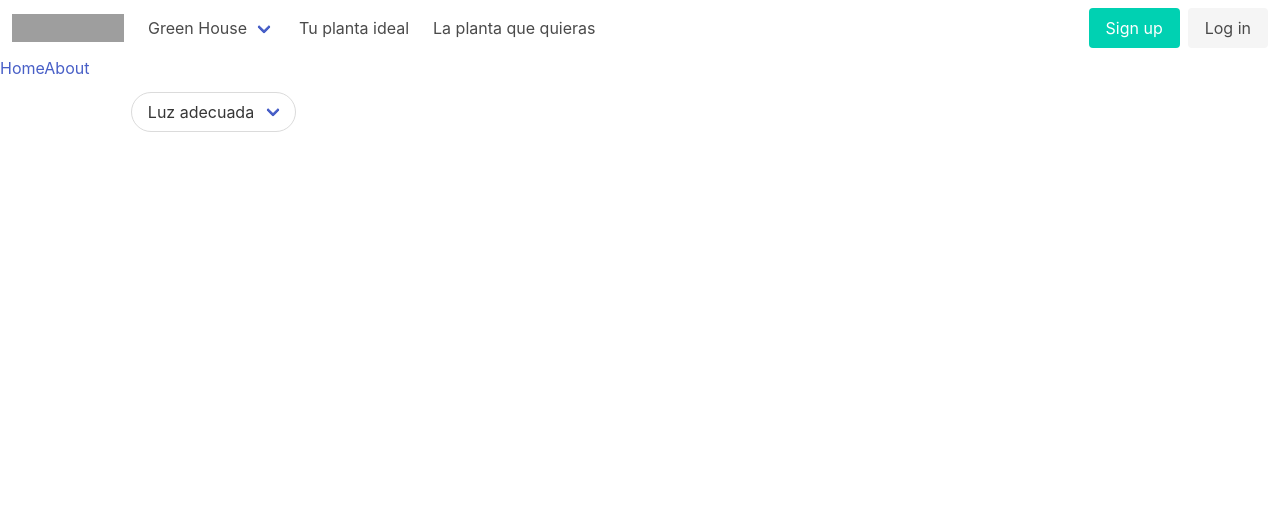
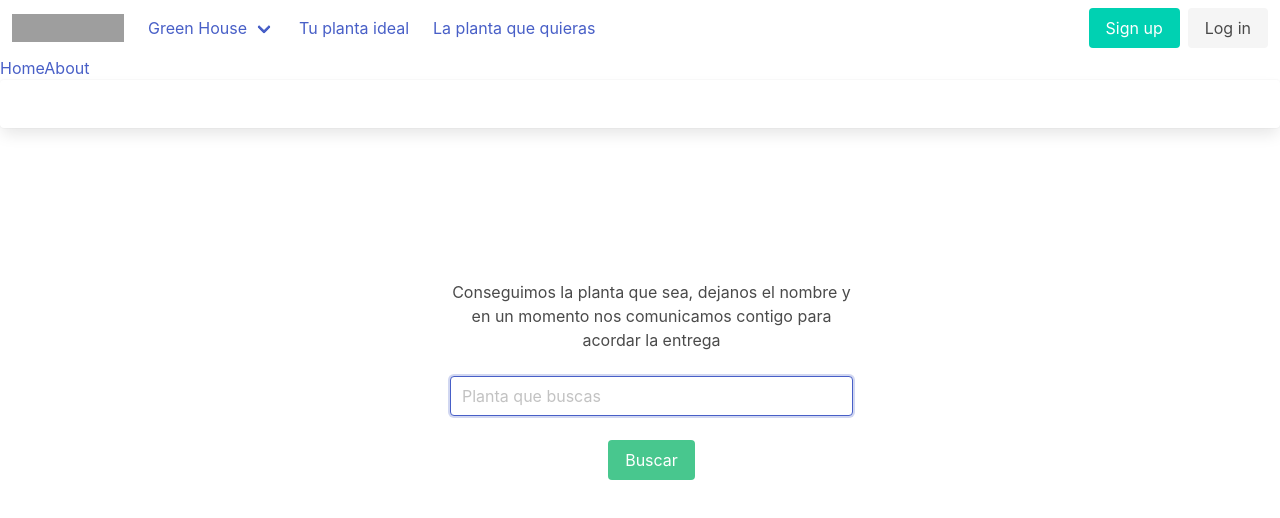
Before and after one commit to servo98/plantasApp, a Vue app: page /plantaquequieras in a window 1280 px wide. Shown: the top 518 px of the page. Built offline with nearby package versions, Linux system fonts and the light colour scheme; no server answers; grey boxes are pictures that could not be loaded.

Commit message:
Cambios Yael

```diff
--- a/package.json
+++ b/package.json
@@ -8,8 +8,10 @@
   },
   "dependencies": {
     "axios": "^0.19.1",
+    "bootstrap": "^4.4.1",
+    "bootstrap-vue": "^2.4.0",
     "core-js": "^3.4.4",
-    "vue": "^2.6.10",
+    "vue": "^2.6.11",
     "vue-router": "^3.1.3"
   },
   "devDependencies": {
@@ -17,7 +19,7 @@
     "@vue/cli-plugin-router": "^4.1.0",
     "@vue/cli-service": "^4.1.0",
     "bulma": "^0.8.0",
-    "node-sass": "^4.12.0",
+    "node-sass": "^4.13.1",
     "sass-loader": "^8.0.0",
     "vue-template-compiler": "^2.6.10"
   }
--- /dev/null
+++ b/src/assets/styles/styles.css
@@ -0,0 +1,3 @@
+.hero {
+    background-image: url('IMG.JPG')
+}
--- a/src/components/Greenhouse.vue
+++ b/src/components/Greenhouse.vue
@@ -97,6 +97,10 @@ export default {
       });
     }
   },
+    idealPlant(plantId){
+      this.getAxios('/plants/plantsbyuser/' )
+    },
+
   mixins: [http]
 };
 </script>
--- a/src/components/Nav.vue
+++ b/src/components/Nav.vue
@@ -22,15 +22,15 @@
       <div class="navbar-start">
 
       <div class="navbar-item has-dropdown is-hoverable">
-        <a class=" navbar-link">Green House</a>
+        <a class=" navbar-link"> <router-link to='/greenhouse'>Green House</router-link></a>
         <div class="navbar-dropdown">
             <a class="navbar-item">Plants</a>
             <a class="navbar-item">Tools</a>
         </div>
       </div>
 
-         <a class="navbar-item">Tu planta ideal</a>
-        <a class="navbar-item">La planta que quieras</a>
+         <a class="navbar-item"><router-link to='/plantaideal'>Tu planta ideal</router-link></a>
+        <a class="navbar-item"><router-link to='/plantaquequieras'>La planta que quieras</router-link></a>
 
 
       </div>
--- a/src/components/Plantaideal.vue
+++ b/src/components/Plantaideal.vue
@@ -1,33 +1,18 @@
+
 <template >
-  <section class="hero">
- <div class="hero-body">
- <div :style="{'background-image': 'url(./images/IMG.JPG)'}">
-                    <div class='media-right'>
 
-            <div class='media-right'>
-            <div class='media-right'>
-            <div class='media-right'>
-            <div class='media-right'>
-            <div class='media-right'>
-            <div class='media-right'>
-            <div class='media-right'>
-                <div class='media-right'>
-
-             <br>
-         <br>
-          <br>
-           <br>
-
-                <div class='column is-4 has-text-centered'>
-                    <p class='title'>
+ <div class="card has-text-centered ">
+ <div class='card-content  has-text-centered'>
+ <div class='columns is-overlay has-text-centered' style='top: 200px; left: 450px'>
+                <div class="column is-half has-text-centered ">   <p class='title'>
                     "discurso de planta ideal"
                     </p>
 
-                </div>
-                                <div class="column is-4 has-text-centered">
 
-                                        <div class="select is-rounded">
-                                                <select>
+
+
+                                        <div class="select is-rounded is-4">
+                                                <select>2
                                                     <option>Luz adecuada</option>
                                                     <option>Sombra</option>
                                                     <option>Luz </option>
@@ -35,9 +20,9 @@
                                                 </select>
                                         </div>
 
-                                </div>
 
-                                    <div class="column is-4 has-text-centered">
+
+
 
 
 
@@ -47,35 +32,27 @@
                                                         <option>Cada semana</option>
                                                         <option>Cada dos dias </option>
                                                     </select>
-                                                </div>
+                                                </div><br>
 
 
 
 
-                                    </div>
+                                    <br>
 
-                                     <div class="column is-4 has-text-centered">
                                      <button class="button is-success is-rounded">obten tus plantas ideales</button>
 
 
-                                     </div>
+
+
 
 
 
 
          </div>
          </div>
-         </div>
-         </div>
-         </div>
-         </div>
-         </div>
-         </div>
         </div>
            </div>
-           </div>
 
-   </section>
 </template>
 
 <script>
@@ -120,8 +97,6 @@ export default {
 
 
 
-<style>
-  .hero {
-    background: url('') center/ cover;
-    }
+<style scoped>
+
 </style>
--- a/src/components/Plantaquequieras.vue
+++ b/src/components/Plantaquequieras.vue
@@ -1,14 +1,18 @@
 <template>
- <div class="column is-4 has-text-centered">
+ <div class="card has-text-centered ">
+ <div class='card-content  has-text-centered'>
+ <div class='columns is-overlay has-text-centered' style='top: 200px; left: 450px'>
+                <div class="column is-half has-text-centered">
+                        <p> Conseguimos la planta que sea, dejanos el nombre y en un momento nos comunicamos contigo para acordar la entrega</p>
+                       <br>
+                        <input class="input is-focused is-half" type="text" placeholder="Planta que buscas"></input><br>
+                 <br>
+         <button class="button is-link is-success is-7d">Buscar</button>
 
-                                        <div class="select is-rounded">
-                                                <select>
-                                                    <option>Luz adecuada</option>
-                                                    <option>Sombra</option>
-                                                    <option>Luz </option>
-                                                    <option>Ambas</option>
-                                                </select>
-                                        </div>
+                </div>
+        </div>
+        </div>
+    </div>
 
-                                </div>
 </template>
+<styles scoped>
--- a/src/main.js
+++ b/src/main.js
@@ -2,7 +2,10 @@ import Vue from 'vue'
 import App from './App.vue'
 import router from './router'
 
-require('./assets/sass/main.scss');
+
+
+require('./assets/sass/main.scss')
+
 
 Vue.config.productionTip = false
 
```
Also changed, not shown: styles/yourstyles.css (deleted, +0 -9 lines), src/assets/sass/main.scss (line endings or trailing spaces), src/components/Filtroplanta1.vue (deleted), 1 other file (tests, documents, lock files or other folders).
